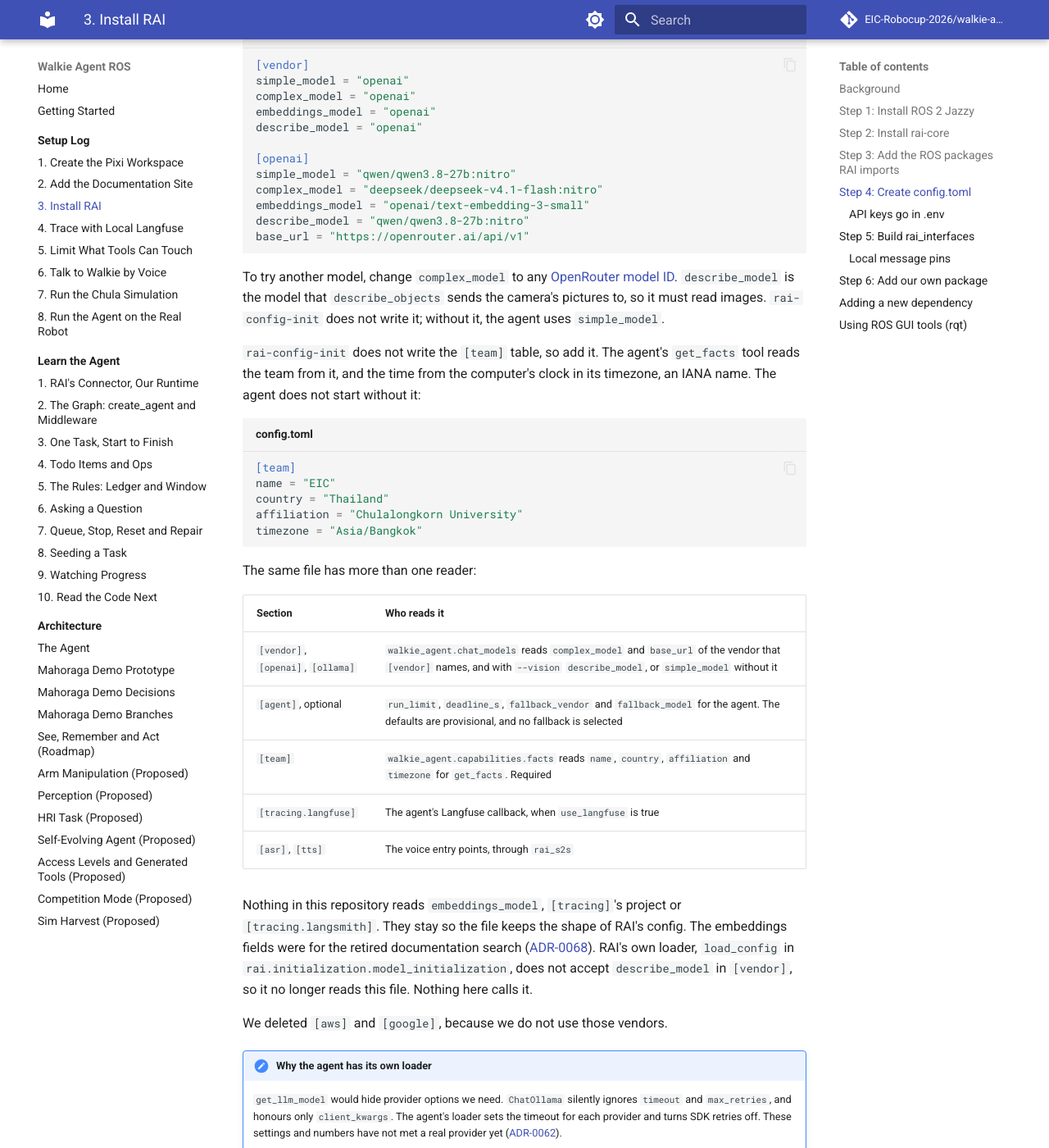
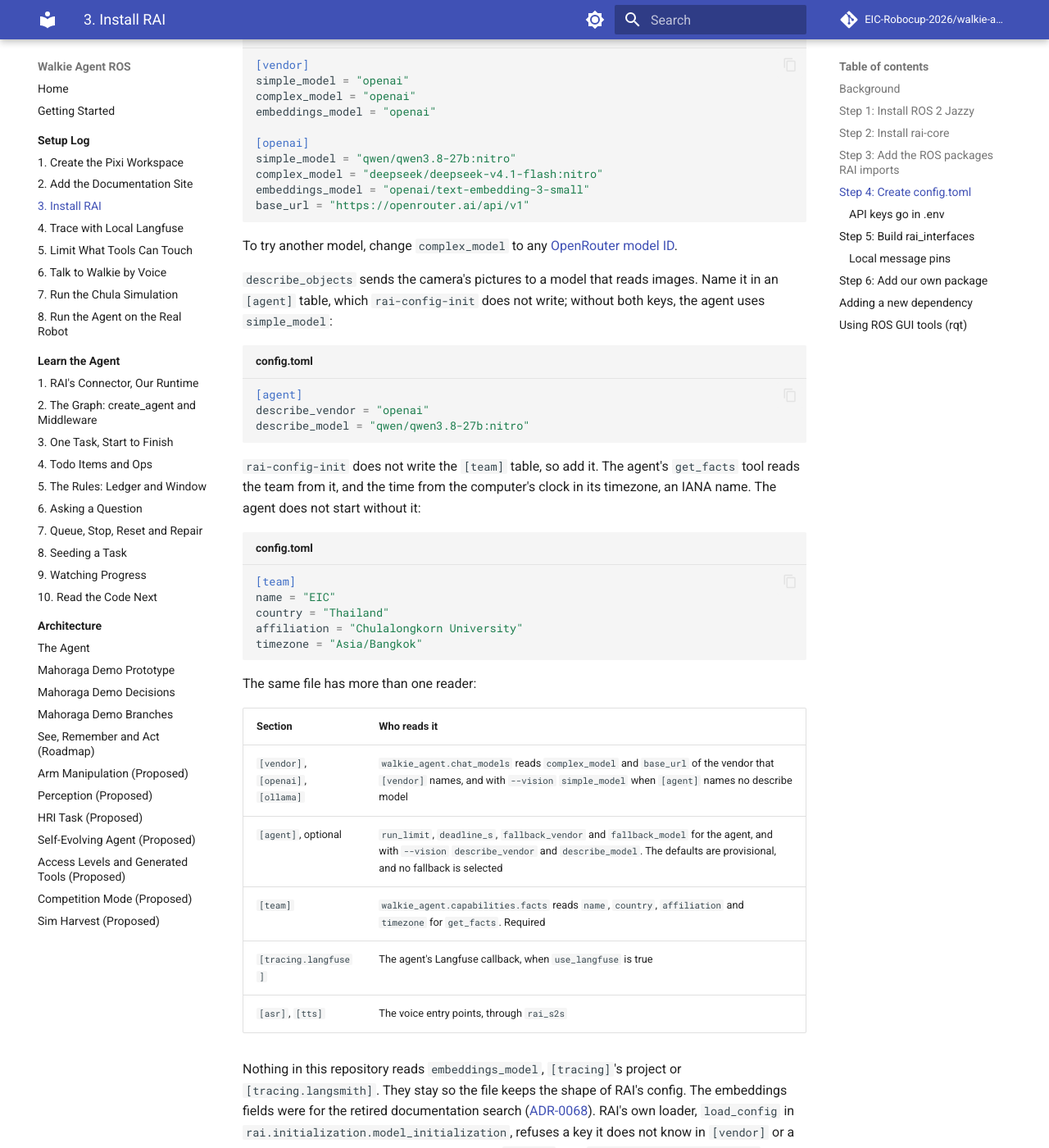
Before and after one commit to EIC-Robocup-2026/walkie-agent-ros, an MkDocs documentation site: the page built from docs/setup/03-ros-and-rai.md, in a window 1280 px wide and 1400 px high, scrolled down 2543 px. Shown: the whole window at 82% size. Built offline with MkDocs 1.6.1 and Material for MkDocs 9.7.7, drawn with Linux system fonts in a browser that asks for light colours; comment, search, counter and statistics services are not loaded; some of the changed text lies outside the part shown.

Commit message:
fix: move the describe model to [agent] so rai still reads config.toml

````diff
--- a/docs/setup/03-ros-and-rai.md
+++ b/docs/setup/03-ros-and-rai.md
@@ -212,20 +212,26 @@ same API as OpenAI, so we use the `openai` vendor and change its model and URL:
 simple_model = "openai"
 complex_model = "openai"
 embeddings_model = "openai"
-describe_model = "openai"
 
 [openai]
 simple_model = "qwen/qwen3.8-27b:nitro"
 complex_model = "deepseek/deepseek-v4.1-flash:nitro"
 embeddings_model = "openai/text-embedding-3-small"
-describe_model = "qwen/qwen3.8-27b:nitro"
 base_url = "https://openrouter.ai/api/v1"
 ```
 
 To try another model, change `complex_model` to any
-[OpenRouter model ID](https://openrouter.ai/models). `describe_model` is the model
-that `describe_objects` sends the camera's pictures to, so it must read images.
-`rai-config-init` does not write it; without it, the agent uses `simple_model`.
+[OpenRouter model ID](https://openrouter.ai/models).
+
+`describe_objects` sends the camera's pictures to a model that reads images. Name it
+in an `[agent]` table, which `rai-config-init` does not write; without both keys, the
+agent uses `simple_model`:
+
+```toml title="config.toml"
+[agent]
+describe_vendor = "openai"
+describe_model = "qwen/qwen3.8-27b:nitro"
+```
 
 `rai-config-init` does not write the `[team]` table, so add it. The agent's
 `get_facts` tool reads the team from it, and the time from the computer's clock in
@@ -243,8 +249,8 @@ The same file has more than one reader:
 
 | Section | Who reads it |
 | ------- | ------------ |
-| `[vendor]`, `[openai]`, `[ollama]` | `walkie_agent.chat_models` reads `complex_model` and `base_url` of the vendor that `[vendor]` names, and with `--vision` `describe_model`, or `simple_model` without it |
-| `[agent]`, optional | `run_limit`, `deadline_s`, `fallback_vendor` and `fallback_model` for the agent. The defaults are provisional, and no fallback is selected |
+| `[vendor]`, `[openai]`, `[ollama]` | `walkie_agent.chat_models` reads `complex_model` and `base_url` of the vendor that `[vendor]` names, and with `--vision` `simple_model` when `[agent]` names no describe model |
+| `[agent]`, optional | `run_limit`, `deadline_s`, `fallback_vendor` and `fallback_model` for the agent, and with `--vision` `describe_vendor` and `describe_model`. The defaults are provisional, and no fallback is selected |
 | `[team]` | `walkie_agent.capabilities.facts` reads `name`, `country`, `affiliation` and `timezone` for `get_facts`. Required |
 | `[tracing.langfuse]` | The agent's Langfuse callback, when `use_langfuse` is true |
 | `[asr]`, `[tts]` | The voice entry points, through `rai_s2s` |
@@ -253,8 +259,9 @@ Nothing in this repository reads `embeddings_model`, `[tracing]`'s project or
 `[tracing.langsmith]`. They stay so the file keeps the shape of RAI's config. The
 embeddings fields were for the retired documentation search
 ([ADR-0068](../architecture/decisions/0068-static-robot-description.md)). RAI's own
-loader, `load_config` in `rai.initialization.model_initialization`, does not accept
-`describe_model` in `[vendor]`, so it no longer reads this file. Nothing here calls it.
+loader, `load_config` in `rai.initialization.model_initialization`, refuses a key it
+does not know in `[vendor]` or a vendor's table, so the agent's own keys go in
+`[agent]`, and `tests/test_chat_models.py` checks that RAI still reads the file.
 
 We deleted `[aws]` and `[google]`, because we do not use those vendors.
 
````
Also changed, not shown: config.toml (+12 -7 lines), docs/architecture/agent.md (+5 -3 lines), 4 other files.
